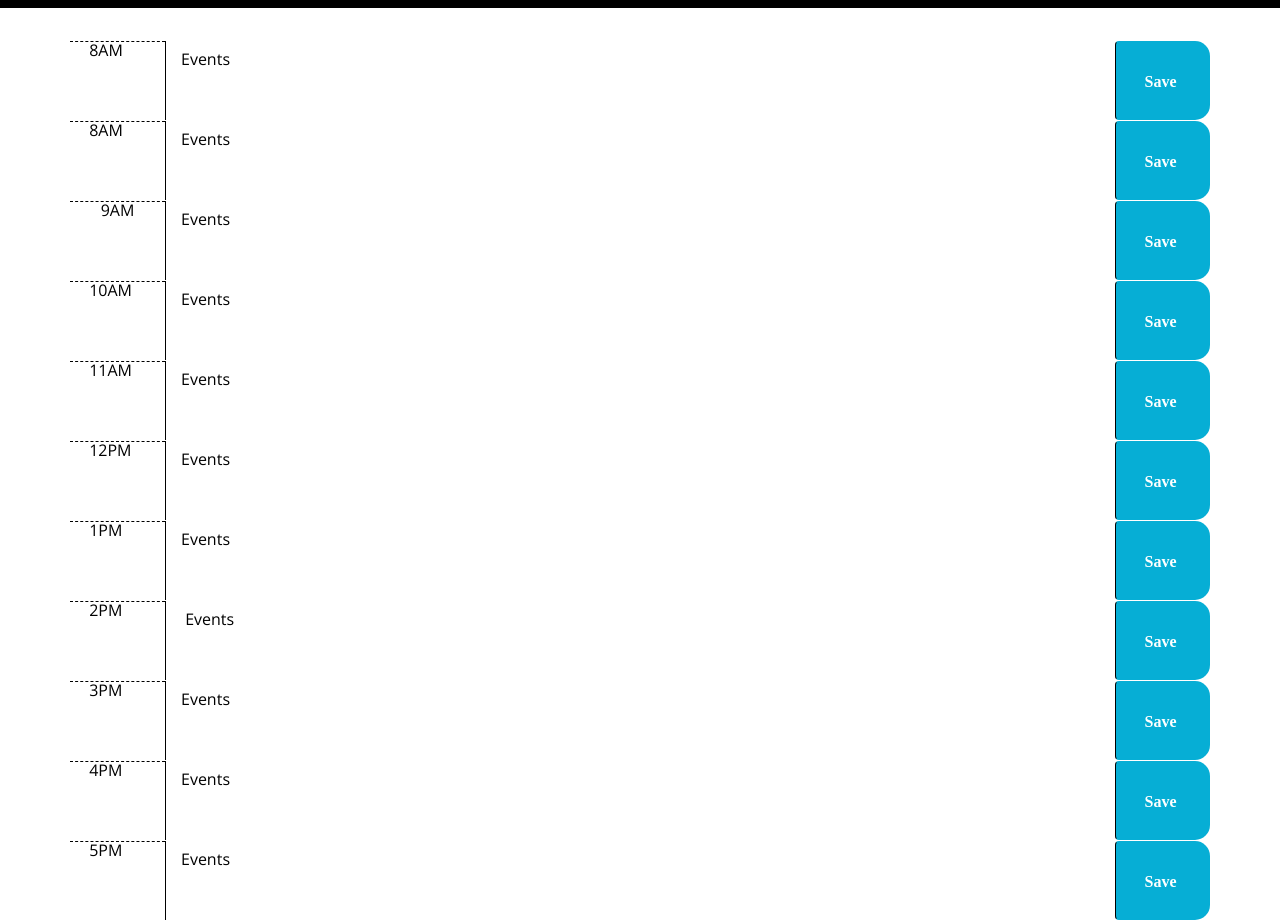
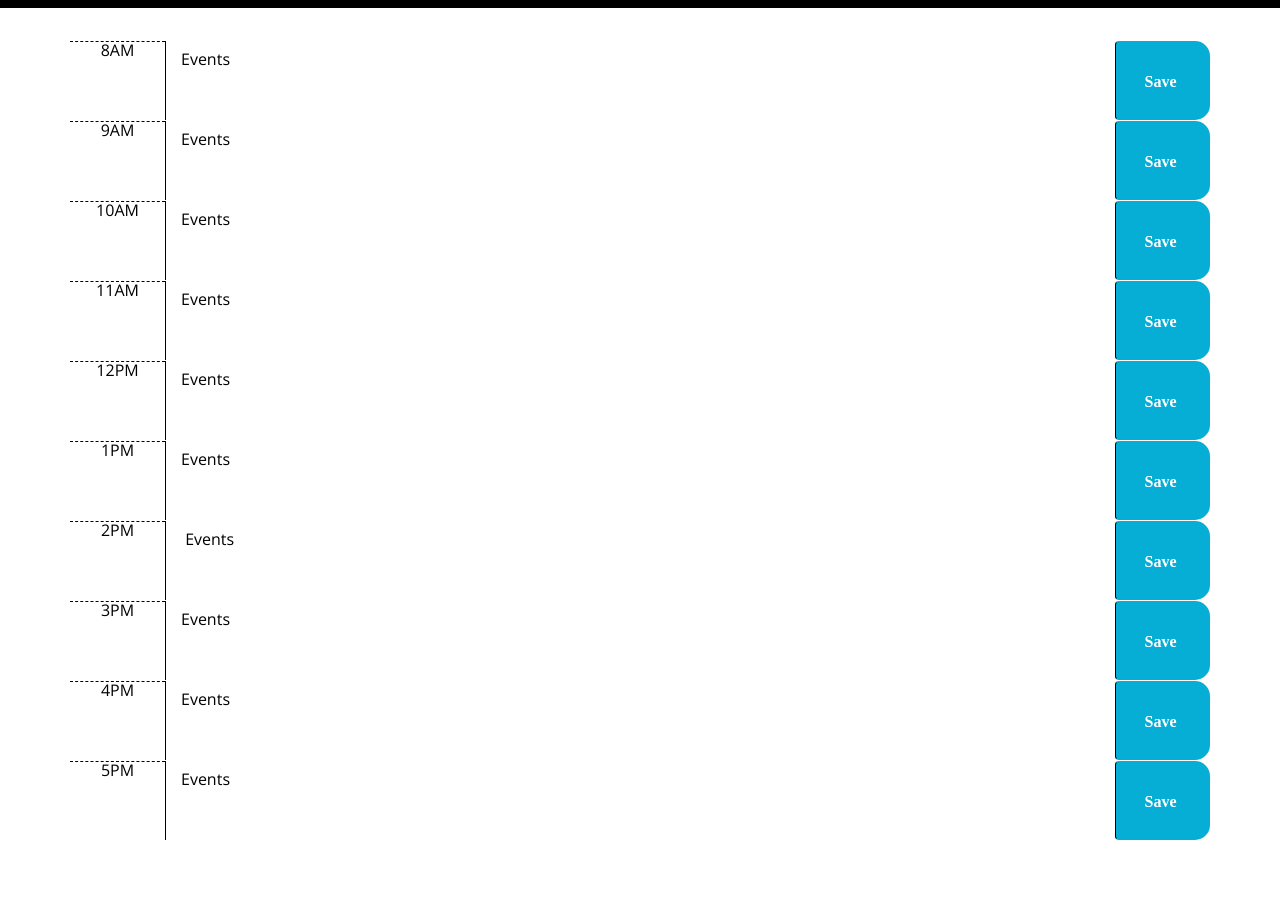
Before and after one commit to Juliafrances28/WorkDayScheduler, a plain HTML site: page index.html in a window 1280 px wide. Shown: the part 260-1180 px from the top of the page. After the commit the page ends 1100 px from the top, so only its background shows below. Drawn offline with nearby package versions, Linux system fonts and the light colour scheme.

Commit message:
progress

```diff
--- a/index.html
+++ b/index.html
@@ -35,13 +35,9 @@
     <div class="container">
       <!-- Timeblocks go here -->
 
-      <div  class = "row justify-content-center">
-        <div class = "col-md-1 hour"> 8AM </div>
-        <textarea class = "col-md-10 text" >Events</textarea>
-        <button value = "8" class = "btn saveBtn col-md-1 fas fa save">Save </button>
-        </div>
 
-        <div id = "8" class = "row justify-content-center">
+
+        <div id = "8" class = "row time-block justify-content-center">
           <div class = "col-md-1 hour"> 8AM </div>
           <textarea class = "col-md-10 text" >Events</textarea>
           <button class = "btn saveBtn col-md-1 fas fa save">Save </button>
@@ -53,52 +49,52 @@
         <button class = "btn saveBtn col-md-1 fas fa save">Save </button>
       </div>
 
-     <div id = "10" class = "row justify-content-center">
+     <div id = "10" class = "row time-block justify-content-center">
         <div class = "col-md-1 hour"> 10AM </div>
         <textarea class = "col-md-10 text" >Events</textarea>
         <button class = "btn saveBtn col-md-1 fas fa save">Save </button>
       </div>
 
-            <div id = "11" class = "row justify-content-center">
+            <div id = "11" class = "row time-block justify-content-center">
               <div class = "col-md-1 hour"> 11AM </div>
               <textarea class = "col-md-10 text" >Events</textarea>
               <button class = "btn saveBtn col-md-1 fas fa save">Save </button>
             </div>
 
-              <div id = "12" class = "row justify-content-center">
+              <div id = "12" class = "row time-block justify-content-center">
                 <div class = "col-md-1 hour"> 12PM </div>
                 <textarea class = "col-md-10 text" >Events</textarea>
                 <button class = "btn saveBtn col-md-1 fas fa save">Save </button>
               </div>
 
-                <div id = "1" class = "row justify-content-center">
+                <div id = "1" class = "row time-block justify-content-center">
                   <div class = "col-md-1 hour"> 1PM </div>
                   <textarea class = "col-md-10 text" >Events</textarea>
                   <button class = "btn saveBtn col-md-1 fas fa save">Save </button>
                 </div>
 
-                  <div id = "2" class = "row justify-content-center">
+                  <div id = "2" class = "row time-block justify-content-center">
                     <div class = "col-md-1 hour"> 2PM </div>
                     <textarea class =  "col-md-10 text"> Events </textarea>
                     <button class = "btn saveBtn col-md-1 fas fa save">Save </button>
                   </div>
 
 
-                    <div id = "3" class = "row justify-content-center">
+                    <div id = "3" class = "row time-block justify-content-center">
                       <div class = "col-md-1 hour"> 3PM </div>
                       <textarea class = "col-md-10 text" >Events</textarea>
                       <button class = "btn saveBtn col-md-1 fas fa save">Save </button>
                     </div>
 
 
-                      <div id = "4" class = "row justify-content-center">
+                      <div id = "4" class = "row time-block justify-content-center">
                         <div class = "col-md-1 hour"> 4PM </div>
                         <textarea class = "col-md-10 text" >Events</textarea>
                         <button class = "btn saveBtn col-md-1 fas fa save">Save </button>
                       </div>
 
 
-                        <div id = "5" class = "row justify-content-center">
+                        <div id = "5" class = "row time-block  justify-content-center">
                           <div class = "col-md-1 hour"> 5PM </div>
                           <textarea class = "col-md-10 text" >Events</textarea>
                           <button class = "btn saveBtn col-md-1 fas fa save">Save </button>
--- a/script.js
+++ b/script.js
@@ -3,6 +3,7 @@
 //  a local storage function
 //  a moment function
 // a color function
+
 
 var saveBtn = $("<button>");
 
@@ -11,11 +12,11 @@ var saveBtn = $("<button>");
 // console.log(currentTime);
 
 
-//   var hour = $(this).val();
-//     console.log(hour);
+  // var hour = $(this).val();
+  //   console.log(hour);
 
-//     var row = $(".row");
-//      console.log(row)
+  //   var row = $(".row");
+  //    console.log(row)
 
      $(".saveBtn").on("click", function () {
 
@@ -38,7 +39,7 @@ var time = $(this).parent().attr("id");
   // The .each() method is designed to make DOM looping constructs concise and less error-prone. When called it iterates over the DOM elements that are part of the jQuery object. Each time the callback runs, it is passed the current loop iteration, beginning from 0. More importantly, the callback is fired in the context of the current DOM element, so the keyword this refers to the element.
 
 // need to be wrapped up into a updaterFunction
-$(".saveBtn").ready( function () {
+$(".time-block").updater( function () {
   var currentTime = moment().hours();
 
   $(".time-block").each(function () {
```
